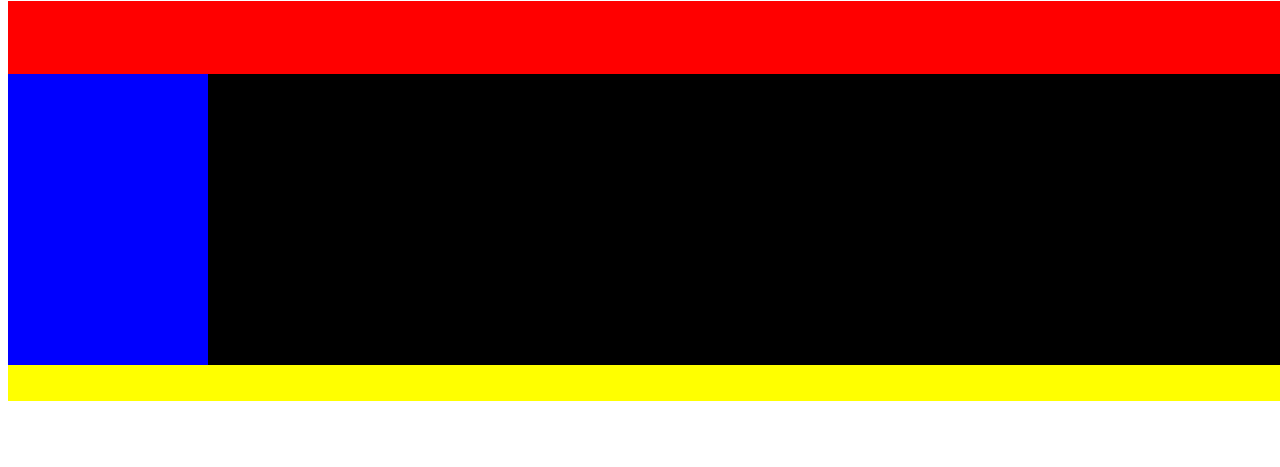
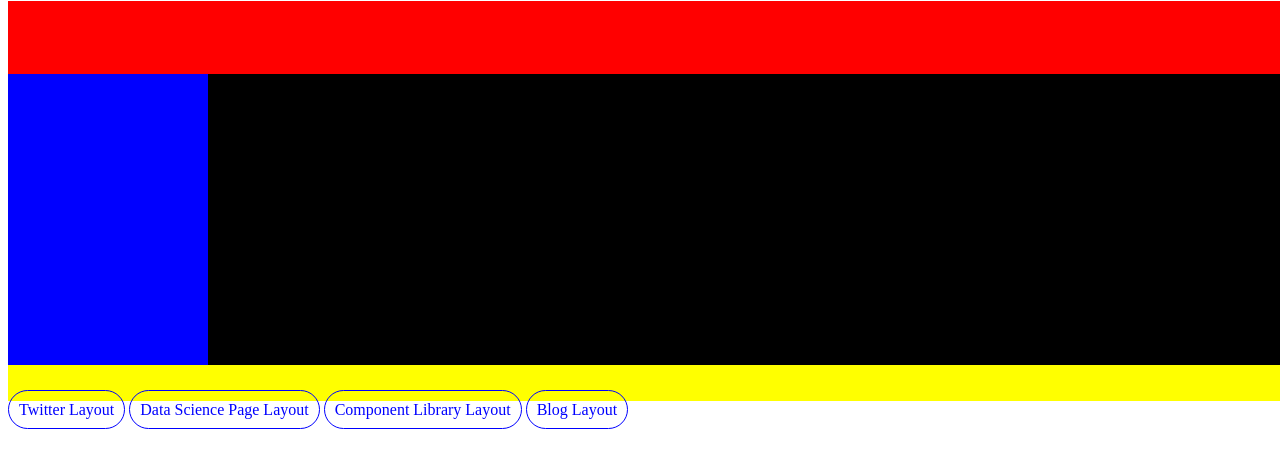
Before and after one commit to SarthakSam/advanced-css1-practice-and-hw, a plain HTML site: page index.html in a window 1280 px wide. Shown: the part 79-546 px from the top of the page. Drawn offline with Linux system fonts and the light colour scheme.

Commit message:
Feat: added buttons for navigation

```diff
--- a/index.css
+++ b/index.css
@@ -168,3 +168,11 @@ body {
     background: yellow;
     grid-area: footer;
 }
+
+.btn {
+    text-decoration: none;
+    border: 1px solid blue;
+    padding: 10px;
+    color: blue;
+    border-radius: 1000px;
+}
--- a/index.html
+++ b/index.html
@@ -105,5 +105,11 @@
         <footer class="footer"></footer>
     </section>
 
+    <a href="./twitter-layout/" class="btn">Twitter Layout</a>
+    <a href="./datascience-page-layout/" class="btn">Data Science Page Layout</a>
+    <a href="./component-library-layout/" class="btn">Component Library Layout</a>
+    <a href="./blog-layout/" class="btn">Blog Layout</a>
+
+
 </body>
 </html>
```
